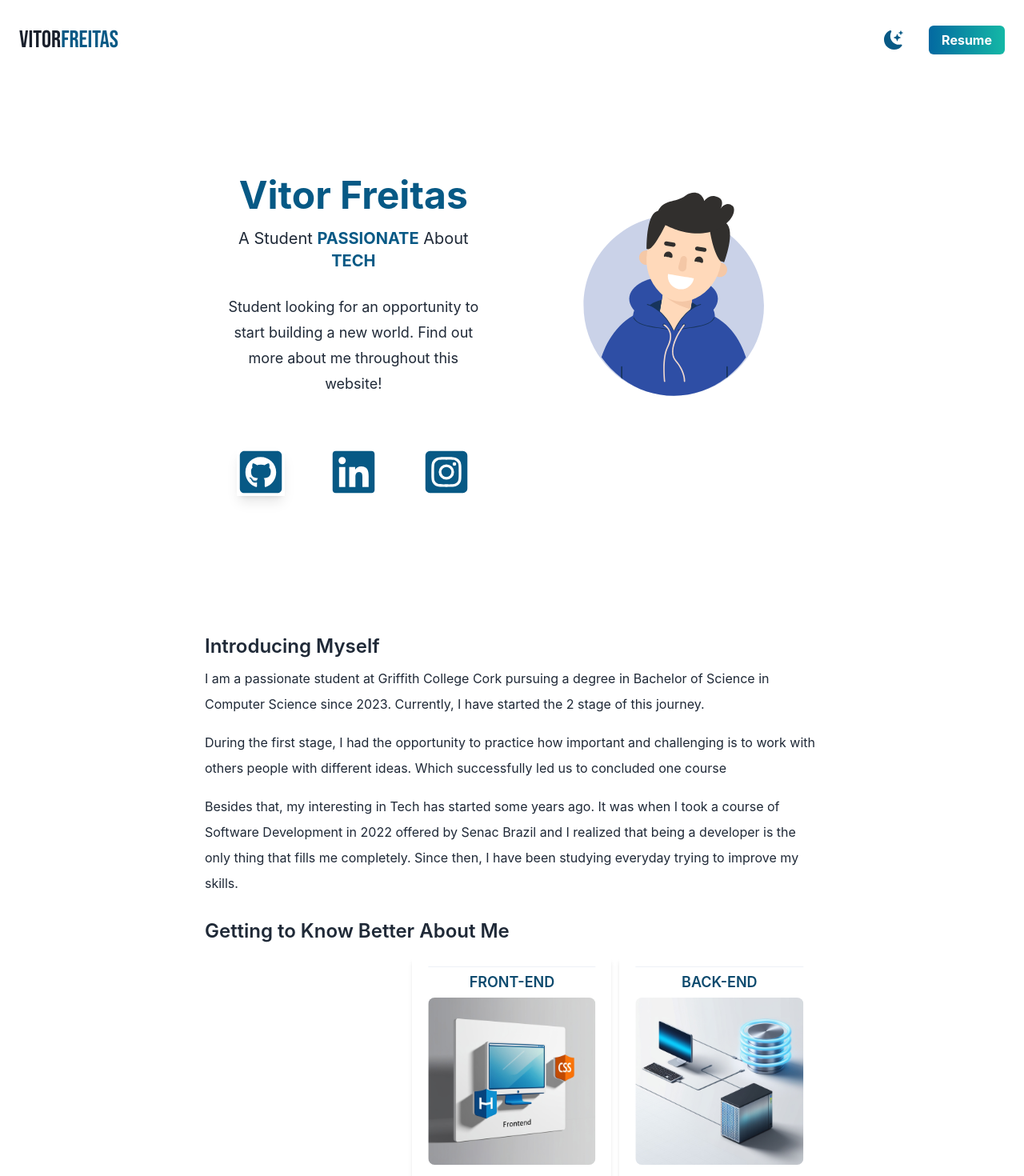
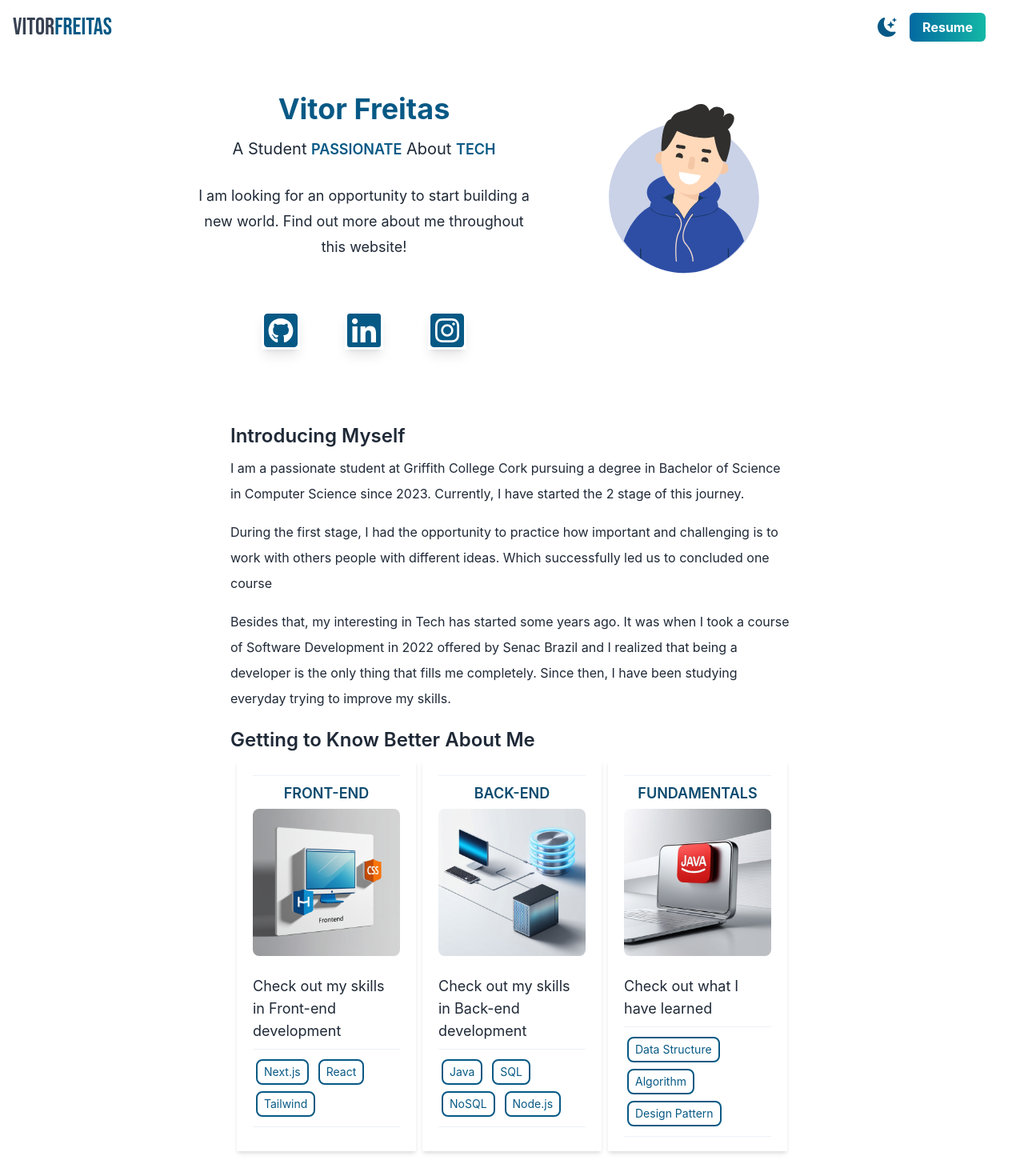
Before and after one commit to vitorlfreitas/personal-portfolio, a Next.js app in the folder personal-portfolio/: page / in a window 1280 px wide. Shown: the top 1470 px of the page at 80% size. Built offline with nearby package versions, Linux system fonts and the light colour scheme.

Commit message:
Fixed Bugs and Styles on Carousel and Implemented Dark Mode

```diff
--- a/personal-portfolio/src/app/layout.tsx
+++ b/personal-portfolio/src/app/layout.tsx
@@ -1,7 +1,7 @@
+import { ChakraProvider } from "@chakra-ui/react";
 import type { Metadata } from "next";
 import localFont from "next/font/local";
 import "./globals.css";
-import { ChakraProvider } from "@chakra-ui/react";
 
 const geistSans = localFont({
     src: "./fonts/GeistVF.woff",
@@ -30,7 +30,9 @@ export default function RootLayout({
             <body
                 className={`${geistSans.variable} ${geistMono.variable} antialiased`}
             >
-                <ChakraProvider>{children}</ChakraProvider>
+                <ChakraProvider>
+                    {children}
+                </ChakraProvider>
             </body>
         </html>
     );
--- a/personal-portfolio/src/app/page.tsx
+++ b/personal-portfolio/src/app/page.tsx
@@ -1,24 +1,93 @@
+"use client";
+
 import Avatar from "@/components/Avatar";
+import SkillsCard from "@/components/SkillsCard";
 import SkillsCarousel from "@/components/SkillsCarousel";
-import { BsFillMoonStarsFill } from "react-icons/bs";
+import { useEffect, useState } from "react";
+import { BsFillMoonStarsFill, BsSunFill } from "react-icons/bs";
 import { FaGithubSquare, FaInstagramSquare, FaLinkedin } from "react-icons/fa";
+import skills from "../data/skills";
 
 export default function Home() {
+    const [darkMode, setDarkMode] = useState(false);
+    const [isMobile, setIsMobile] = useState(false);
+
+    const handleResize = () => {
+        setIsMobile(window.innerWidth < 768); // Tailwind's "md" breakpoint is 768px
+    };
+
+    useEffect(() => {
+        handleResize();
+
+        // Listen for resize events
+        window.addEventListener("resize", handleResize);
+
+        const paragraphs = document.querySelectorAll("p");
+        const headings = document.querySelectorAll("h2");
+
+        headings.forEach((h) => h.classList.add("dark:text-teal-500"));
+        paragraphs.forEach((p) => p.classList.add("dark:text-gray-100"));
+
+        const savedDarkMode = localStorage.getItem("darkMode");
+
+        if (savedDarkMode === "true") {
+            setDarkMode(true);
+            document.documentElement.classList.add("dark");
+        } else {
+            setDarkMode(false);
+            document.documentElement.classList.remove("dark");
+        }
+
+        // Cleanup the event listener on component unmount
+        return () => {
+            window.removeEventListener("resize", handleResize);
+        };
+    }, []);
+
+    const toggleDarkMode = () => {
+        const newDarkMode = !darkMode;
+        setDarkMode(newDarkMode);
+        if (newDarkMode) {
+            document.documentElement.classList.add("dark");
+            localStorage.setItem("darkMode", "true");
+        } else {
+            document.documentElement.classList.remove("dark");
+            localStorage.setItem("darkMode", "false");
+        }
+    };
+
     return (
-        <div className="w-screen overflow-x-hidden">
-            <main className="bg-white px-6 ">
+        <div className={"w-screen overflow-x-hidden"}>
+            <main className="bg-white dark:bg-gray-800">
                 <section>
-                    <nav className="py-8 mb-12 flex justify-between md:mb-2">
-                        <h1 className="font-bebasNeue text-3xl">
-                            Vitor<span className="text-sky-800">Freitas</span>
-                        </h1>
-                        <ul className="flex items-center">
+                    <nav className="w-full pl-4 pr-8 md:pr-12 py-4 mb-12 flex justify-between md:mb-2">
+                        <a
+                            href="#"
+                            className="font-bebasNeue text-3xl text-gray-700 dark:text-gray-200"
+                        >
+                            Vitor
+                            <span className="text-sky-800 dark:text-teal-500">
+                                Freitas
+                            </span>
+                        </a>
+                        <ul className="flex gap-4 items-center">
                             <li>
-                                <BsFillMoonStarsFill className="text-sky-800 cursor-pointer text-2xl" />
+                                {/* Conditionally render the icon based on the darkMode state */}
+                                {darkMode ? (
+                                    <BsSunFill
+                                        className="text-yellow-500 cursor-pointer text-2xl dark:text-teal-500"
+                                        onClick={toggleDarkMode}
+                                    />
+                                ) : (
+                                    <BsFillMoonStarsFill
+                                        className="text-sky-800 cursor-pointer text-2xl dark:text-teal-500"
+                                        onClick={toggleDarkMode}
+                                    />
+                                )}
                             </li>
                             <li>
                                 <a
-                                    className="shadow-sm bg-gradient-to-r from-sky-700 to-teal-500 text-white px-4 py-2 rounded-md ml-8 font-bold"
+                                    className="shadow-sm bg-gradient-to-r from-sky-700 to-teal-500 text-white px-4 py-2 rounded-md font-bold"
                                     href="#"
                                 >
                                     Resume
@@ -26,36 +95,34 @@ export default function Home() {
                             </li>
                         </ul>
                     </nav>
-                    <div className="mt-20 mb-30 page-header-container md:flex md:w-screen md:justify-center md:px-60">
-                        <div className="info-container md:w-4/5">
-                            <div className="text-center py-10 px-4 md:py-8">
-                                <h2 className="text-6xl py-2 text-sky-800 font-bold md:text-5xl">
+                    <div className="mt-20 mb-30 page-header-container md:flex md:w-screen md:justify-center md:px-20 md:m-auto lg:px-40 xl:px-60">
+                        <div className="info-container">
+                            <div className="text-center py-10 px-4 md:py-8 md:px-0">
+                                <h1 className="text-6xl py-2 text-sky-800 font-bold md:text-4xl dark:text-teal-500">
                                     Vitor Freitas
-                                </h2>
-                                <h3 className="text-gray-800 text-xl py-2">
-                                    A Student
-                                    {" "}
-                                    <span className="font-bold text-sky-800">
+                                </h1>
+                                <h3 className="text-gray-800 text-xl py-2 dark:text-gray-100">
+                                    A Student{" "}
+                                    <span className="dark:text-teal-500 font-bold text-sky-800 md:font-semibold md:text-lg">
                                         PASSIONATE
                                     </span>{" "}
-
                                     About{" "}
-                                    <span className="text-sky-800 font-bold">
+                                    <span className="dark:text-teal-500 text-sky-800 font-bold md:font-semibold md:text-lg">
                                         TECH
                                     </span>
                                 </h3>
                                 <p className="text-lg py-5 leading-8 text-gray-800">
-                                    Student looking for an opportunity to start
+                                    I am looking for an opportunity to start
                                     building a new world. Find out more about me
                                     throughout this website!
                                 </p>
                             </div>
-                            <div className="text-6xl flex justify-center gap-14 py-3 text-sky-800">
+                            <div className="text-6xl flex justify-center gap-14 py-3 text-sky-800 md:text-5xl">
                                 <a
                                     href="https://github.com/vitorlfreitas"
                                     target="_blank"
                                     rel="noopener noreferrer"
-                                    className="shadow-lg"
+                                    className="shadow-lg dark:text-teal-500"
                                 >
                                     <FaGithubSquare />
                                 </a>
@@ -63,6 +130,7 @@ export default function Home() {
                                     href="https://www.linkedin.com/in/vitorlfreitas"
                                     target="_blank"
                                     rel="nopener noreferrer"
+                                    className="shadow-lg dark:text-teal-500"
                                 >
                                     <FaLinkedin />
                                 </a>
@@ -70,6 +138,7 @@ export default function Home() {
                                     href="https://instagram.com/vitor.lfreitas"
                                     target="_blank"
                                     rel="noopener noreferrer"
+                                    className="shadow-lg dark:text-teal-500"
                                 >
                                     <FaInstagramSquare />
                                 </a>
@@ -80,11 +149,11 @@ export default function Home() {
                         </div>
                     </div>
                 </section>
-                <section className="md:max-w-screen-md md:m-auto mt-8">
+                <section className="px-4 md:max-w-screen-md md:m-auto mt-8 md:px-8">
                     <div>
-                        <h3 className="md:mt-40 mt-20 text-2xl text-gray-800 font-semibold">
+                        <h2 className=" mt-20 text-2xl text-gray-800 font-semibold">
                             Introducing Myself
-                        </h3>
+                        </h2>
                         <p className="text-md py-2 leading-8 text-gray-800">
                             I am a passionate student at Griffith College Cork
                             pursuing a degree in Bachelor of Science in Computer
@@ -107,14 +176,28 @@ export default function Home() {
                         </p>
                     </div>
                     <div>
+                        <h2 className="mt-3 text-2xl text-gray-800 font-semibold">
+                            Getting to Know Better About Me
+                        </h2>
                         <div>
-                            <SkillsCarousel />
+                            {isMobile ? (
+                                <SkillsCarousel />
+                            ) : (
+                                <div className="md:flex md:gap-2 md:px-2">
+                                    {skills.map((skill, index) => (
+                                        <SkillsCard
+                                            key={index}
+                                            cardDescription={skill}
+                                        />
+                                    ))}
+                                </div>
+                            )}
                         </div>
                     </div>
                     <div className="mt-5">
-                        <h3 className="mt-5 text-2xl text-gray-800 font-semibold">
+                        <h2 className="mt-5 text-2xl text-gray-800 font-semibold">
                             Projects
-                        </h3>
+                        </h2>
                     </div>
                 </section>
             </main>
--- a/personal-portfolio/src/components/SkillsCard.tsx
+++ b/personal-portfolio/src/components/SkillsCard.tsx
@@ -24,6 +24,8 @@ interface Props {
 }
 
 const SkillsCard = ({ cardDescription }: Props) => {
+
+
     return (
         <Card
             maxW="sm"
@@ -36,18 +38,21 @@ const SkillsCard = ({ cardDescription }: Props) => {
             }}
             _hover={{
                 cursor: "pointer",
-                transform: "scale(1.02)",
-                boxShadow: "lg",
+                transform: "scale(1.03)",
+                boxShadow: "0 20px 25px -5px rgb(7 89 133 / 0.1), 0 8px 10px -6px rgb(7 89 133 / 0.1)",
+
             }}
         >
-            <Divider />
+            <Divider
+                className="border-gray-800 dark:border-gray-200 my-2"
+             />
             <CardHeader
                 __css={{
                     margin: "5px 0",
                 }}
             >
                 <h3
-                    className="text-2xl text-sky-900 font-semibold text-center md:text-lg"
+                    className="text-2xl text-sky-900 font-semibold text-center md:text-lg dark:text-teal-400"
                 >
                     {cardDescription.title.toUpperCase()}
                 </h3>
@@ -59,16 +64,14 @@ const SkillsCard = ({ cardDescription }: Props) => {
                     borderRadius="lg"
                 />
                 <Stack mt="6" spacing="3">
-                    <p className="text-xl text-gray-800">
+                    <p className="text-xl text-gray-800 md:text-lg dark:text-gray-100">
                         {cardDescription.description}
                     </p>
                 </Stack>
             </CardBody>
             <Divider
-                __css={{
-                    margin: "10px 0",
-                }}
-            />
+                className="border-gray-700 dark:border-gray-200 my-2"
+             />
             <CardFooter
                 __css={{
                     flexDirection: "column",
@@ -81,7 +84,10 @@ const SkillsCard = ({ cardDescription }: Props) => {
                     ))}
                 </div>
             </CardFooter>
-            <Divider />
+            <Divider
+                className="border-gray-700 dark:border-gray-200 my-2"
+             />
+
         </Card>
     );
 };
--- a/personal-portfolio/src/components/SkillsCarousel.tsx
+++ b/personal-portfolio/src/components/SkillsCarousel.tsx
@@ -1,9 +1,8 @@
 "use client";
 
-import React from "react";
+import { Autoplay } from "swiper/modules";
 import { Swiper, SwiperSlide } from "swiper/react";
-import { Autoplay, A11y } from "swiper/modules";
-import skills from "../../data/skills";
+import skills from "../data/skills";
 
 import "swiper/css";
 import SkillsCard from "./SkillsCard";
@@ -11,25 +10,13 @@ import SkillsCard from "./SkillsCard";
 const SkillsCarousel = () => {
     return (
         <>
-            <h3 className="mt-5 text-2xl text-gray-800 font-semibold">Getting to Know Better About Me</h3>
             <div className="flex justify-center mt-2">
                 <Swiper
-                    modules={[Autoplay, A11y]}
+                    modules={[Autoplay]}
                     centeredSlides={true}
                     spaceBetween={30}
                     slidesPerView={1}
-                    breakpoints={{
-                        800: {
-                            slidesPerView: 3,
-                            loop: false,
-                            autoplay: false,
-                            centeredSlides: true,
-                            spaceBetween: 10,
-                            allowTouchMove: false,
-                        },
-                    }}
                     loop={true}
-                    onSwiper={(swiper) => console.log(swiper)}
                     autoplay={{
                         delay: 2500,
                         disableOnInteraction: false,
--- a/personal-portfolio/src/components/Technology.tsx
+++ b/personal-portfolio/src/components/Technology.tsx
@@ -5,8 +5,8 @@ interface Props {
 
 const Technology = ( {technology} : Props) => {
   return (
-    <div className='border-2 border-sky-800 rounded-lg py-1 px-2 mr-1'>
-        <p className='text-sky-800 text-lg text-nowrap'>{technology}</p>
+    <div className='border-2 border-sky-800 rounded-lg py-1 px-2 mr-1  dark:border-teal-600'>
+        <p className='text-sky-800 text-lg text-nowrap md:text-sm dark:text-teal-500'>{technology}</p>
     </div>
   )
 }
--- a/personal-portfolio/data/skills.ts
+++ b/personal-portfolio/src/data/skills.ts
@@ -24,7 +24,7 @@ const skills = [
             alt: "Image of a computer with a Java icon in front of it.",
         },
         description: "Check out what I have learned",
-        technologies: ["Data Structure and Algorithm", "Design Pattern", "Git and Github"],
+        technologies: ["Data Structure", "Algorithm", "Design Pattern"],
     },
 ];
 
--- a/personal-portfolio/tailwind.config.ts
+++ b/personal-portfolio/tailwind.config.ts
@@ -1,6 +1,7 @@
 import type { Config } from "tailwindcss";
 
 const config: Config = {
+    darkMode: 'class',
     content: [
         "./src/pages/**/*.{js,ts,jsx,tsx,mdx}",
         "./src/components/**/*.{js,ts,jsx,tsx,mdx}",
```
